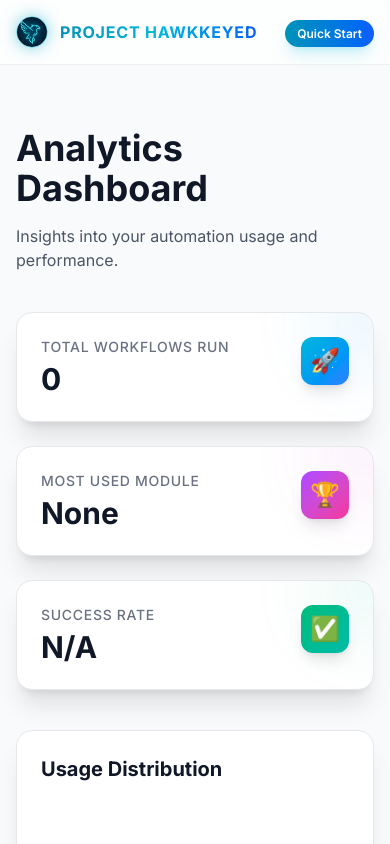
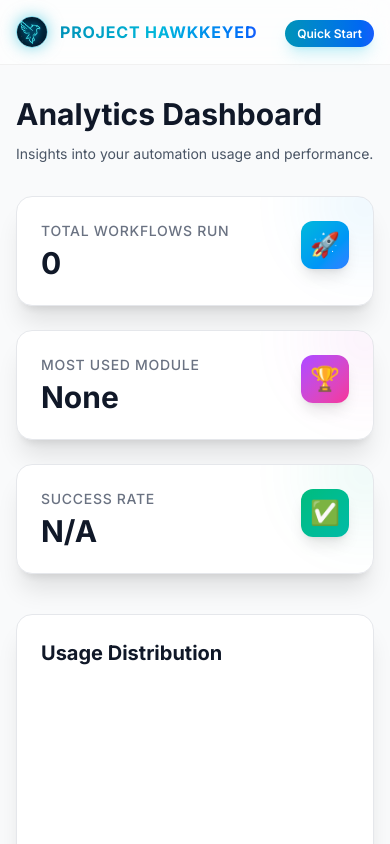
Before and after one commit to iabhijais/Project-Hawkkeyed-AI-Automation-System, a Next.js app: page /analytics in a window 390 px wide. Shown: the top 844 px of the page. Built offline with nearby package versions, Linux system fonts and the light colour scheme.

Commit message:
Enhanced History, Analytics, and Settings pages with mobile responsiveness for iPhone 15 Pro Max

```diff
--- a/app/analytics/page.tsx
+++ b/app/analytics/page.tsx
@@ -97,10 +97,10 @@ export default function AnalyticsPage() {
         <main className="min-h-screen bg-gray-50 dark:bg-[#0B0F19] transition-colors duration-300">
             <Navbar />
 
-            <div className="pt-32 pb-20 px-4 max-w-7xl mx-auto">
-                <div className="mb-10">
-                    <h1 className="text-4xl font-bold text-gray-900 dark:text-white mb-4">Analytics Dashboard</h1>
-                    <p className="text-gray-600 dark:text-gray-400">Insights into your automation usage and performance.</p>
+            <div className="pt-24 sm:pt-32 pb-20 px-4 max-w-7xl mx-auto">
+                <div className="mb-8 sm:mb-10">
+                    <h1 className="text-3xl sm:text-4xl font-bold text-gray-900 dark:text-white mb-3 sm:mb-4">Analytics Dashboard</h1>
+                    <p className="text-gray-600 dark:text-gray-400 text-sm sm:text-base">Insights into your automation usage and performance.</p>
                 </div>
 
                 {/* Stats Grid */}
--- a/app/history/page.tsx
+++ b/app/history/page.tsx
@@ -70,17 +70,17 @@ export default function HistoryPage() {
         <div className="absolute top-20 right-10 w-96 h-96 bg-cyan-500/5 rounded-full blur-3xl opacity-30"></div>
       </div>
 
-      <div className="max-w-6xl mx-auto px-4 pt-32 pb-20 relative z-10">
-        <div className="flex items-center justify-between mb-10">
+      <div className="max-w-6xl mx-auto px-4 pt-24 sm:pt-32 pb-20 relative z-10">
+        <div className="flex flex-col sm:flex-row items-start sm:items-center justify-between mb-8 sm:mb-10 gap-4">
           <div>
-            <h1 className="text-4xl font-bold text-white mb-2">Workflow History</h1>
-            <p className="text-gray-400">Track your recent AI automation tasks</p>
+            <h1 className="text-3xl sm:text-4xl font-bold text-white mb-2">Workflow History</h1>
+            <p className="text-gray-400 text-sm sm:text-base">Track your recent AI automation tasks</p>
           </div>
 
           {history.length > 0 && (
             <button
               onClick={clearHistory}
-              className="px-4 py-2 bg-red-500/10 hover:bg-red-500/20 border border-red-500/30 text-red-400 rounded-lg text-sm transition-colors"
+              className="px-4 py-2 bg-red-500/10 hover:bg-red-500/20 border border-red-500/30 text-red-400 rounded-lg text-sm transition-colors whitespace-nowrap"
             >
               Clear History
             </button>
--- a/app/settings/page.tsx
+++ b/app/settings/page.tsx
@@ -29,10 +29,10 @@ export default function SettingsPage() {
         <main className="min-h-screen bg-gray-50 dark:bg-[#0B0F19] transition-colors duration-300">
             <Navbar />
 
-            <div className="pt-32 pb-20 px-4 max-w-4xl mx-auto">
-                <div className="mb-10">
-                    <h1 className="text-4xl font-bold text-gray-900 dark:text-white mb-4">Settings</h1>
-                    <p className="text-gray-600 dark:text-gray-400">Manage your preferences and data.</p>
+            <div className="pt-24 sm:pt-32 pb-20 px-4 max-w-4xl mx-auto">
+                <div className="mb-8 sm:mb-10">
+                    <h1 className="text-3xl sm:text-4xl font-bold text-gray-900 dark:text-white mb-3 sm:mb-4">Settings</h1>
+                    <p className="text-gray-600 dark:text-gray-400 text-sm sm:text-base">Manage your preferences and data.</p>
                 </div>
 
                 <div className="space-y-6">
```
